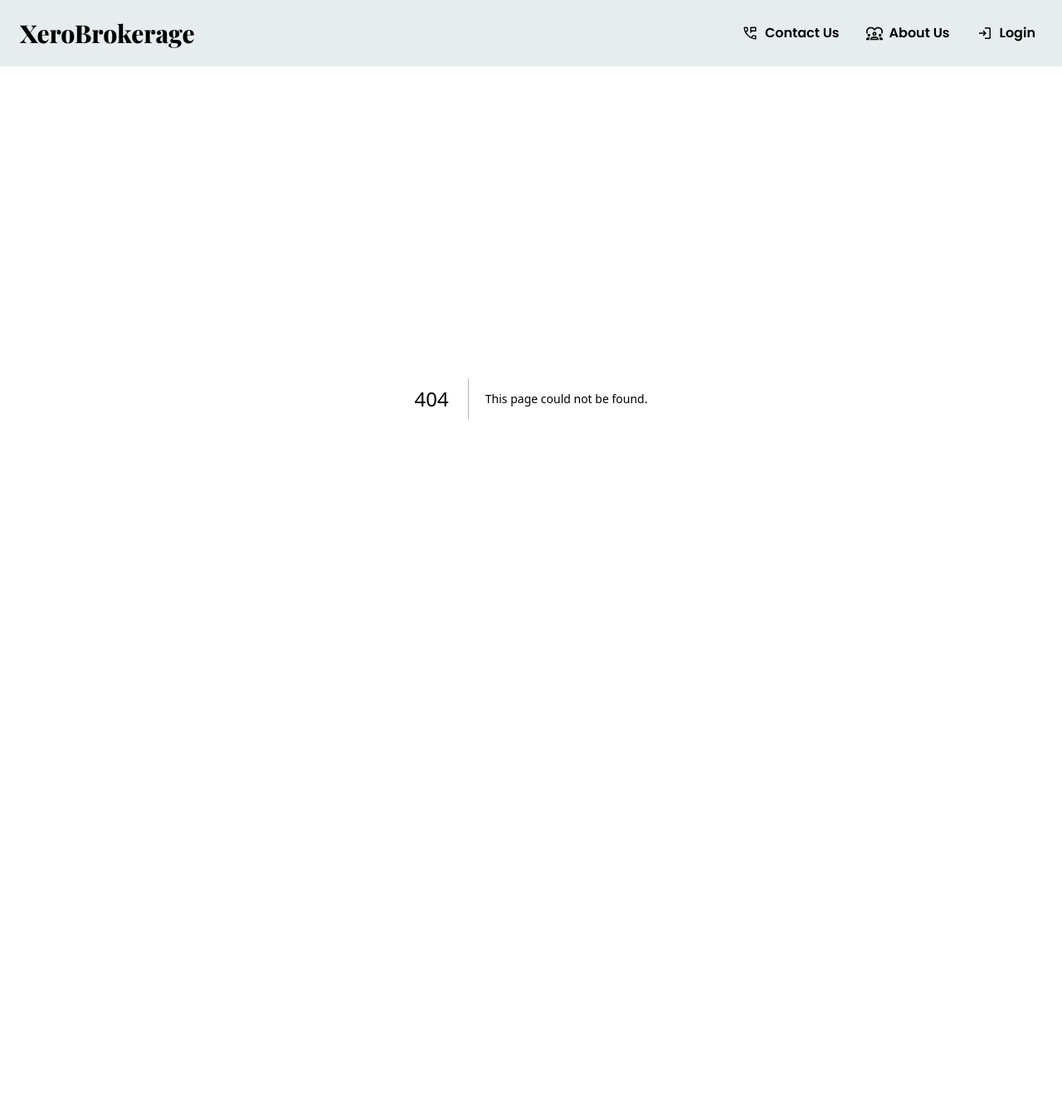
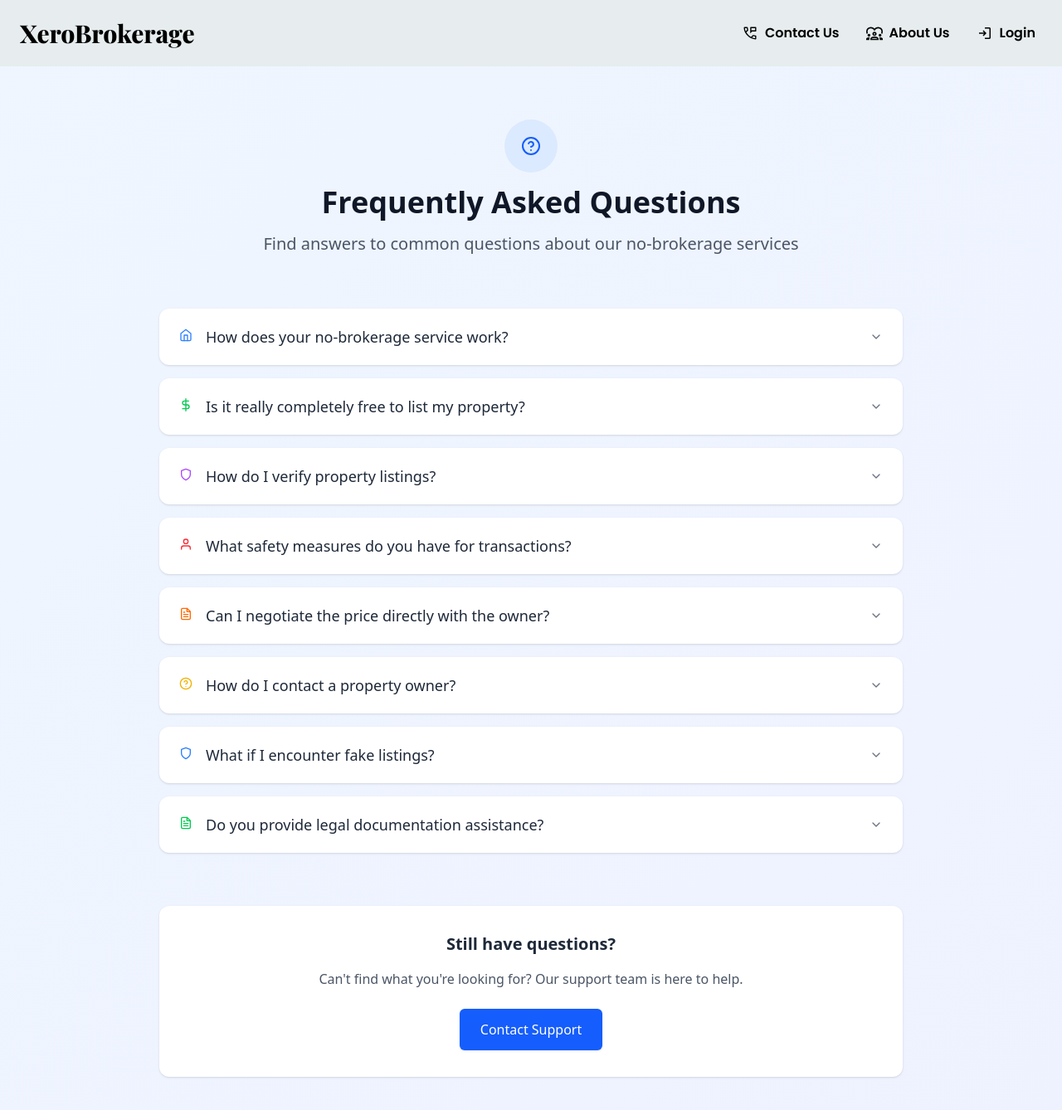
Before and after one commit to yrCodem/XeroBrokerage, a Next.js app in the folder xerobrokerage/: page /FAQ in a window 1280 px wide. Before the commit this address had no page. Shown: the top 1338 px of the page at 83% size. Before the commit the page ends 880 px from the top, so only its background shows below. Built offline with nearby package versions, Linux system fonts and the light colour scheme.

Commit message:
FAQ Page

```diff
--- /dev/null
+++ b/xerobrokerage/src/app/FAQ/page.jsx
@@ -0,0 +1,168 @@
+'use client'
+import React, { useState } from 'react'
+import { motion, AnimatePresence } from 'framer-motion'
+import {
+  FiHome,
+  FiDollarSign,
+  FiUser,
+  FiShield,
+  FiFileText,
+  FiHelpCircle,
+  FiChevronDown,
+  FiChevronUp,
+} from 'react-icons/fi'
+
+const FAQPage = () => {
+  const [activeIndex, setActiveIndex] = useState(null)
+
+  const toggleFAQ = index => {
+    setActiveIndex(activeIndex === index ? null : index)
+  }
+
+  const faqs = [
+    {
+      question: 'How does your no-brokerage service work?',
+      answer:
+        'We connect property buyers and sellers directly through our platform, eliminating the need for brokers. Sellers can list properties for free, and buyers can contact them directly without paying any brokerage fees.',
+      icon: <FiHome className='text-blue-500' />,
+    },
+    {
+      question: 'Is it really completely free to list my property?',
+      answer:
+        'Yes! Our basic listing is completely free with no hidden charges. We also offer premium plans with additional features like featured listings and professional photography, but these are optional.',
+      icon: <FiDollarSign className='text-green-500' />,
+    },
+    {
+      question: 'How do I verify property listings?',
+      answer:
+        'We have multiple verification processes including document checks, site visits for select properties, and owner verification. However, we still recommend buyers conduct their own due diligence before finalizing any deal.',
+      icon: <FiShield className='text-purple-500' />,
+    },
+    {
+      question: 'What safety measures do you have for transactions?',
+      answer:
+        'While we facilitate connections, all transactions happen directly between parties. We recommend using registered agreements, escrow services for payments, and verifying all documents with a legal professional.',
+      icon: <FiUser className='text-red-500' />,
+    },
+    {
+      question: 'Can I negotiate the price directly with the owner?',
+      answer:
+        'Absolutely! One of the main benefits of our no-brokerage model is that you can negotiate directly with the property owner without any middleman influencing the price.',
+      icon: <FiFileText className='text-orange-500' />,
+    },
+    {
+      question: 'How do I contact a property owner?',
+      answer:
+        "Once you find a property you're interested in, you can view the owner's contact details (if it's a free listing) or request contact through our platform. For premium listings, contact details are visible immediately.",
+      icon: <FiHelpCircle className='text-yellow-500' />,
+    },
+    {
+      question: 'What if I encounter fake listings?',
+      answer:
+        "We have strict measures against fake listings including verification processes and user reporting. If you find any suspicious listing, please report it immediately through our platform and we'll investigate.",
+      icon: <FiShield className='text-blue-500' />,
+    },
+    {
+      question: 'Do you provide legal documentation assistance?',
+      answer:
+        "While we don't provide legal services directly, we partner with legal professionals who can assist with documentation at special rates for our users. We also provide standard agreement templates.",
+      icon: <FiFileText className='text-green-500' />,
+    },
+  ]
+
+  return (
+    <div className='min-h-screen bg-gradient-to-br from-blue-50 to-indigo-50 py-16 px-4 sm:px-6 lg:px-8'>
+      <div className='max-w-4xl mx-auto'>
+        <motion.div
+          initial={{ opacity: 0, y: -20 }}
+          animate={{ opacity: 1, y: 0 }}
+          transition={{ duration: 0.5 }}
+          className='text-center mb-16'
+        >
+          <div className='inline-flex items-center justify-center w-16 h-16 bg-blue-100 rounded-full mb-4'>
+            <FiHelpCircle className='text-blue-600 text-2xl' />
+          </div>
+          <h1 className='text-4xl font-bold text-gray-900 mb-4'>
+            Frequently Asked Questions
+          </h1>
+          <p className='text-xl text-gray-600'>
+            Find answers to common questions about our no-brokerage services
+          </p>
+        </motion.div>
+
+        <div className='space-y-4'>
+          {faqs.map((faq, index) => (
+            <motion.div
+              key={index}
+              initial={{ opacity: 0, y: 20 }}
+              animate={{ opacity: 1, y: 0 }}
+              transition={{ duration: 0.3, delay: index * 0.05 }}
+              className='bg-white rounded-xl shadow-sm overflow-hidden'
+            >
+              <motion.button
+                onClick={() => toggleFAQ(index)}
+                className={`w-full px-6 py-5 text-left flex items-center justify-between ${
+                  activeIndex === index ? 'bg-blue-50' : 'hover:bg-gray-50'
+                }`}
+                whileHover={{ scale: 1.005 }}
+                whileTap={{ scale: 0.995 }}
+              >
+                <div className='flex items-start'>
+                  <div className='mr-4 mt-1'>{faq.icon}</div>
+                  <h3 className='text-lg font-medium text-gray-800'>
+                    {faq.question}
+                  </h3>
+                </div>
+                {activeIndex === index ? (
+                  <FiChevronUp className='text-gray-500 ml-4 flex-shrink-0' />
+                ) : (
+                  <FiChevronDown className='text-gray-500 ml-4 flex-shrink-0' />
+                )}
+              </motion.button>
+
+              <AnimatePresence>
+                {activeIndex === index && (
+                  <motion.div
+                    initial={{ height: 0, opacity: 0 }}
+                    animate={{ height: 'auto', opacity: 1 }}
+                    exit={{ height: 0, opacity: 0 }}
+                    transition={{ duration: 0.3 }}
+                    className='overflow-hidden'
+                  >
+                    <div className='px-6 pb-5 pt-2 ml-10 text-gray-600'>
+                      {faq.answer}
+                    </div>
+                  </motion.div>
+                )}
+              </AnimatePresence>
+            </motion.div>
+          ))}
+        </div>
+
+        <motion.div
+          initial={{ opacity: 0 }}
+          animate={{ opacity: 1 }}
+          transition={{ delay: 0.5 }}
+          className='mt-16 bg-white rounded-xl shadow-sm p-8 text-center'
+        >
+          <h3 className='text-xl font-semibold text-gray-800 mb-4'>
+            Still have questions?
+          </h3>
+          <p className='text-gray-600 mb-6'>
+            Can't find what you're looking for? Our support team is here to
+            help.
+          </p>
+          <motion.button
+            whileHover={{ scale: 1.02 }}
+            whileTap={{ scale: 0.98 }}
+            className='inline-flex items-center px-6 py-3 border border-transparent text-base font-medium rounded-md shadow-sm text-white bg-blue-600 hover:bg-blue-700 focus:outline-none focus:ring-2 focus:ring-offset-2 focus:ring-blue-500 transition-colors'
+          >
+            Contact Support
+          </motion.button>
+        </motion.div>
+      </div>
+    </div>
+  )
+}
+
+export default FAQPage
--- a/xerobrokerage/src/components/ui/footer.jsx
+++ b/xerobrokerage/src/components/ui/footer.jsx
@@ -65,9 +65,9 @@ const Footer = () => {
               </li>
 
               <li>
-                <a rel='noopener noreferrer' href='#'>
+                <Link href='/FAQ' className='hover:text-blue-300'>
                   FAQs
-                </a>
+                </Link>
               </li>
               <li>
                 <Link href='/feedback' className='hover:text-blue-300'>
```
